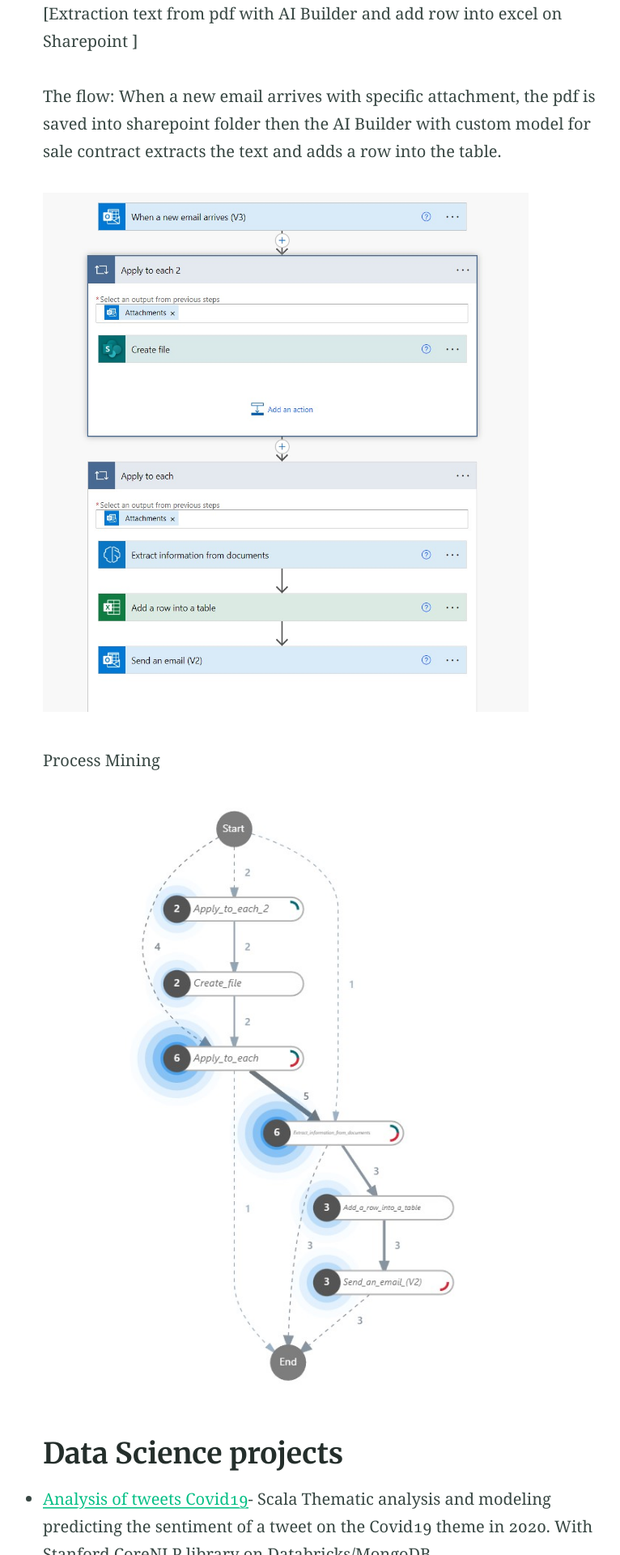
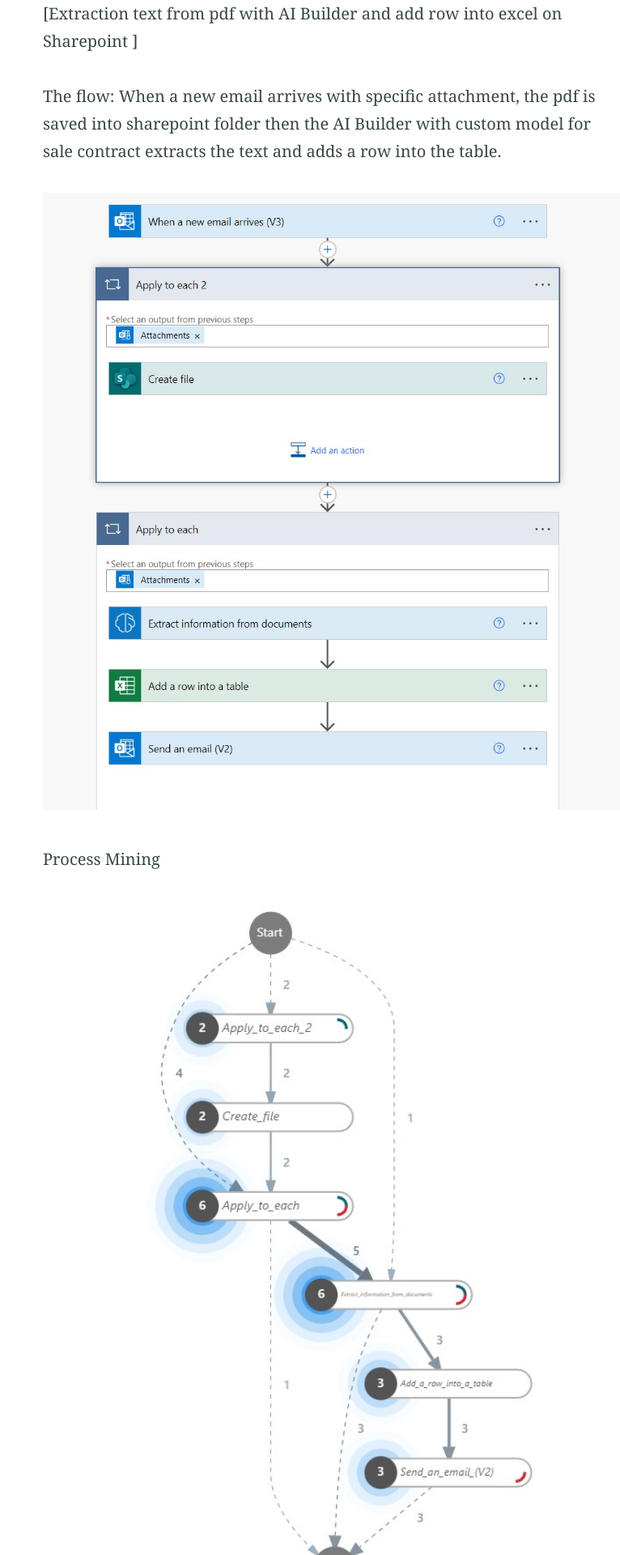
Before and after one commit to rant95/rant95.github.io, a Jekyll site: the page built from index.md, in a window 1280 px wide. Shown: the part 3966-5886 px from the top of the page at 81% size, without its empty margins (230-996 px from the left). Built offline with Jekyll 4.4.1, drawn with Linux system fonts in a browser that asks for light colours.

Commit message:
Update index.md

```diff
--- a/index.md
+++ b/index.md
@@ -72,11 +72,11 @@ Python: ARIMA, Expontial smoothing, Variationel autoencoder Multivariate, LSTM M
 
 The flow: When a new email arrives with specific attachment, the pdf is saved into sharepoint folder then the AI Builder with custom model for sale contract extracts the text and adds a row into the table.
 
-<img src="extract_PDF.jpg" width="600" height="400">
+<img src="extract_PDF.jpg" width="800" height="400">
 
 Process Mining
 
-<img src="process_mining.jpg" width="600" height="400">
+<img src="process_mining.jpg" width="800" height="400">
 
 ## Data Science projects
 
```
